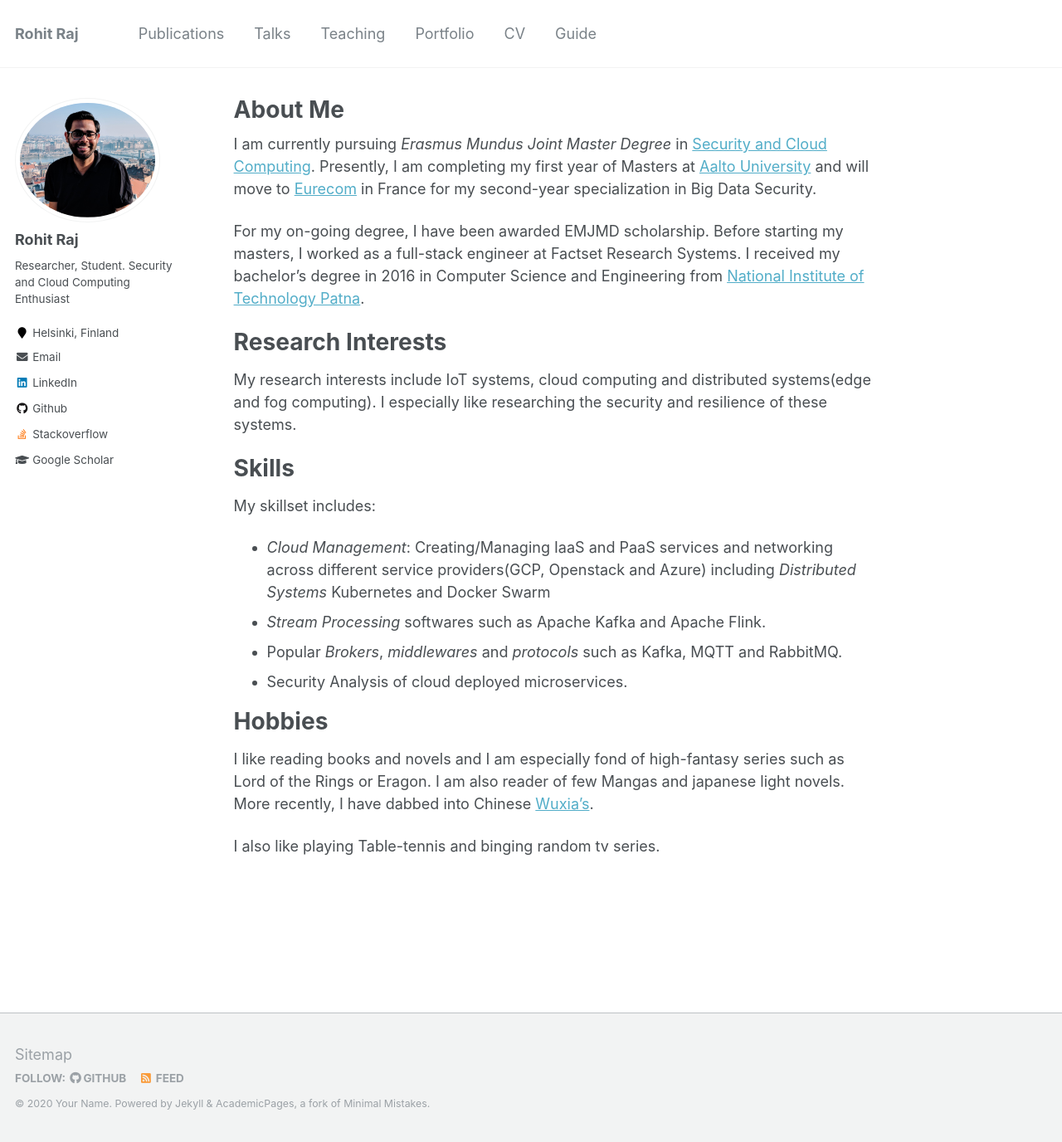
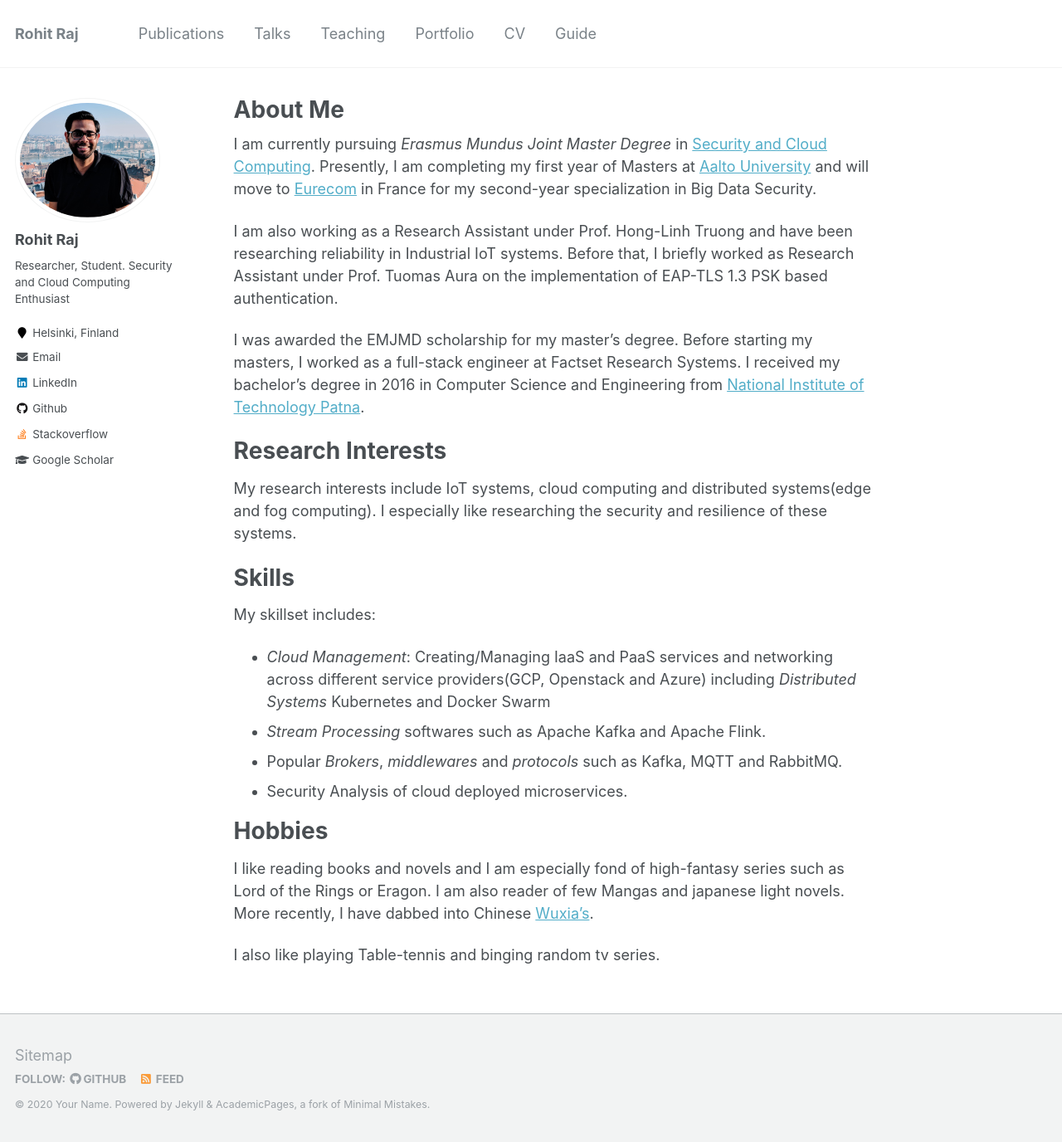
Before and after one commit to rohitshubham/myTestPage, a Jekyll site: the page built from _pages/about.md, in a window 1280 px wide and 1376 px high. Shown: the whole window at 83% size. Built offline with Jekyll 4.4.1, drawn with Linux system fonts in a browser that asks for light colours.

Commit message:
Added details

```diff
--- a/_pages/about.md
+++ b/_pages/about.md
@@ -10,7 +10,9 @@ redirect_from:
 
 I am currently pursuing *Erasmus Mundus Joint Master Degree* in [Security and Cloud Computing](https://secclo.eu). Presently, I am completing my first year of Masters at [Aalto University](https://www.aalto.fi) and will move to [Eurecom](https://www.eurecom.fr/en) in France for my second-year specialization in Big Data Security.
 
-For my on-going degree, I have been awarded EMJMD scholarship. Before starting my masters, I worked as a full-stack engineer at Factset Research Systems. I received my bachelor's degree in 2016 in Computer Science and Engineering from [National Institute of Technology Patna](http://www.nitp.ac.in).
+I am also working as a Research Assistant under Prof. Hong-Linh Truong and have been researching reliability in Industrial IoT systems. Before that, I briefly worked as Research Assistant under Prof. Tuomas Aura on the implementation of EAP-TLS 1.3 PSK based authentication.
+
+I was awarded the EMJMD scholarship for my master's degree. Before starting my masters, I worked as a full-stack engineer at Factset Research Systems. I received my bachelor's degree in 2016 in Computer Science and Engineering from [National Institute of Technology Patna](http://www.nitp.ac.in).
 
 Research Interests
 ===
```
